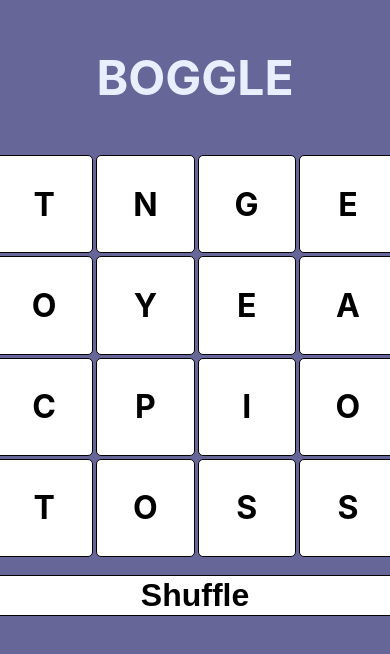
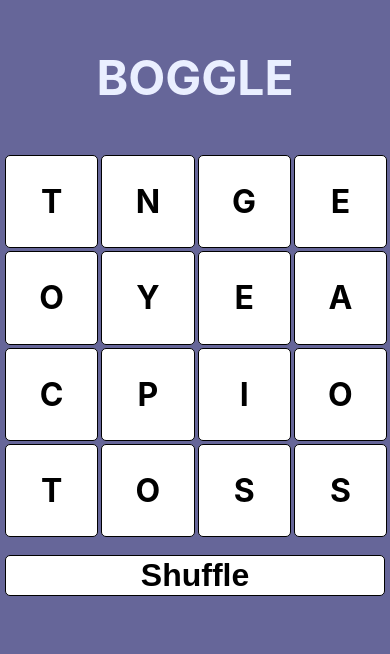
Before and after one commit to arttumat/boggle, a React (Create React App) app: page / in a window 390 px wide. Shown: the top 654 px of the page. Built offline with nearby package versions, Linux system fonts and the light colour scheme.

Commit message:
fix shuffle and mobile styles

```diff
--- a/src/App.css
+++ b/src/App.css
@@ -12,10 +12,21 @@
   font-size: 3rem;
 }
 
+@media screen and (max-width: 400px) {
+  .game-board {
+    width: 380px;
+    height: 380px;
+  }
+}
+@media screen and (min-width: 401px) {
+  .game-board {
+    width: 400px;
+    height: 400px;
+  }
+}
+
 .game-board {
   margin: 0 auto;
-  width: 400px;
-  height: 400px;
   display: grid;
   grid-template-columns: repeat(4, 1fr);
   grid-template-rows: repeat(4, 1fr);
--- a/src/App.js
+++ b/src/App.js
@@ -24,6 +24,10 @@
 
   const [dice, setDice] = useState(shuffle(DICE));
 
+  const shuffleDice = () => {
+    setDice(shuffle(DICE));
+  };
+
   return (
     <>
       <h3>BOGGLE</h3>
@@ -32,7 +36,7 @@
           <div className="die">{shuffle(die)[0]}</div>
         ))}
       </div>
-      <button onClick={() => setDice(shuffle(DICE))}>Shuffle</button>
+      <button onClick={shuffleDice}>Shuffle</button>
     </>
   );
 };
```
